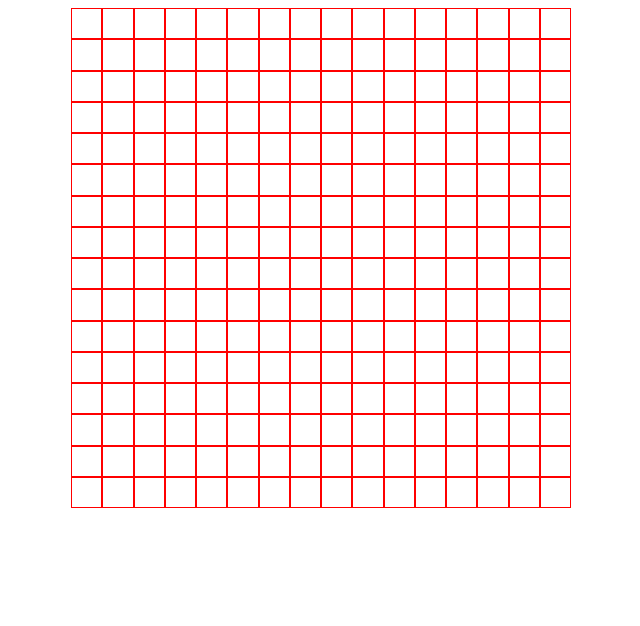
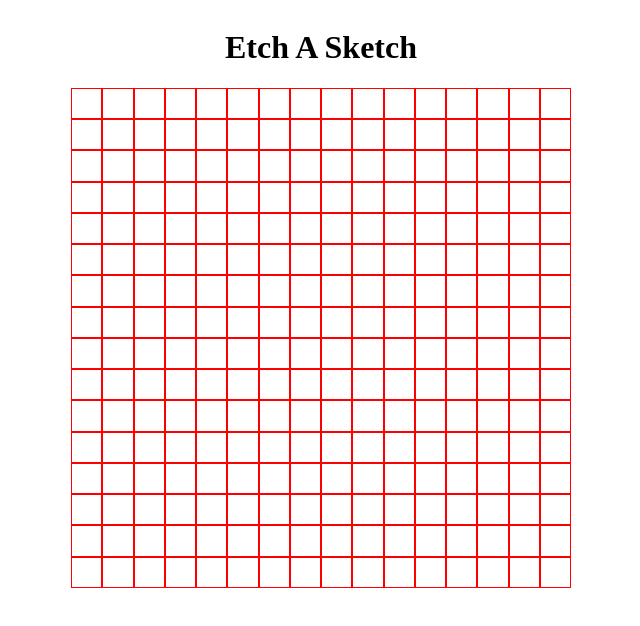
Before and after one commit to abdulazizjallow/ETCH-A-SKETCH, a plain HTML site: page index.html in a window 1280 px wide. Shown: the whole page, without its empty margins (319-959 px from the left). Drawn offline with Linux system fonts and the light colour scheme.

```diff
--- a/index.html
+++ b/index.html
@@ -9,6 +9,7 @@
 </head>
 <body>
     <div class="section">
+        <h1 class="title">Etch A Sketch</h1>
         <div class="container"></div>
         <div class="btn-container"></div>
         <script src="app.js"></script>
```
